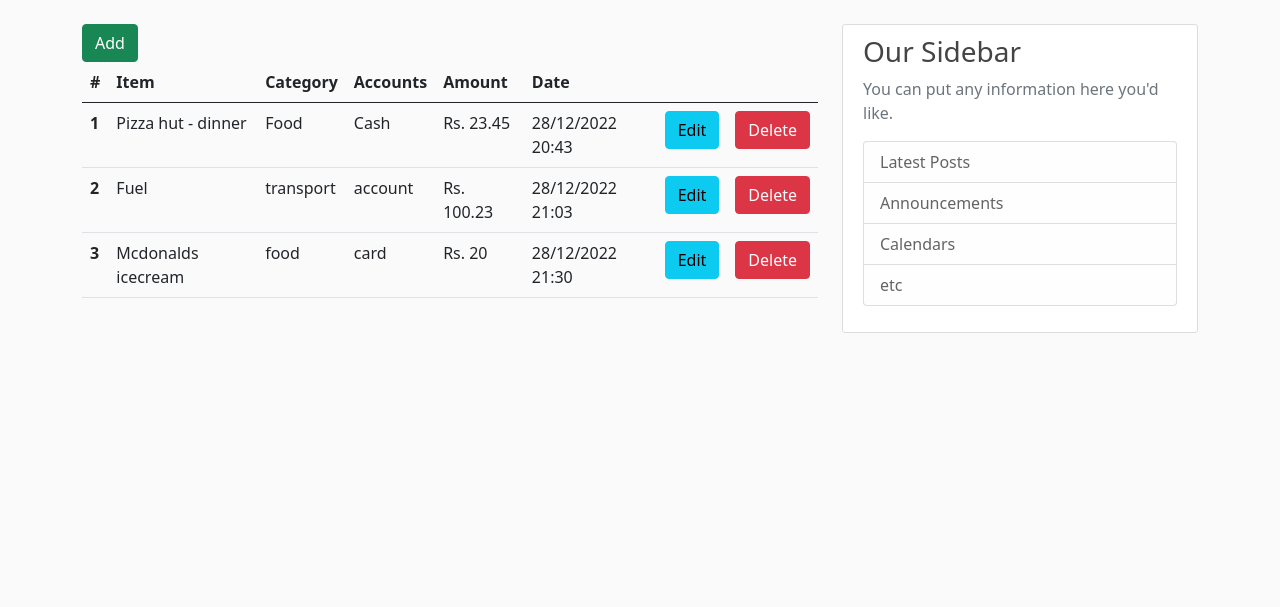
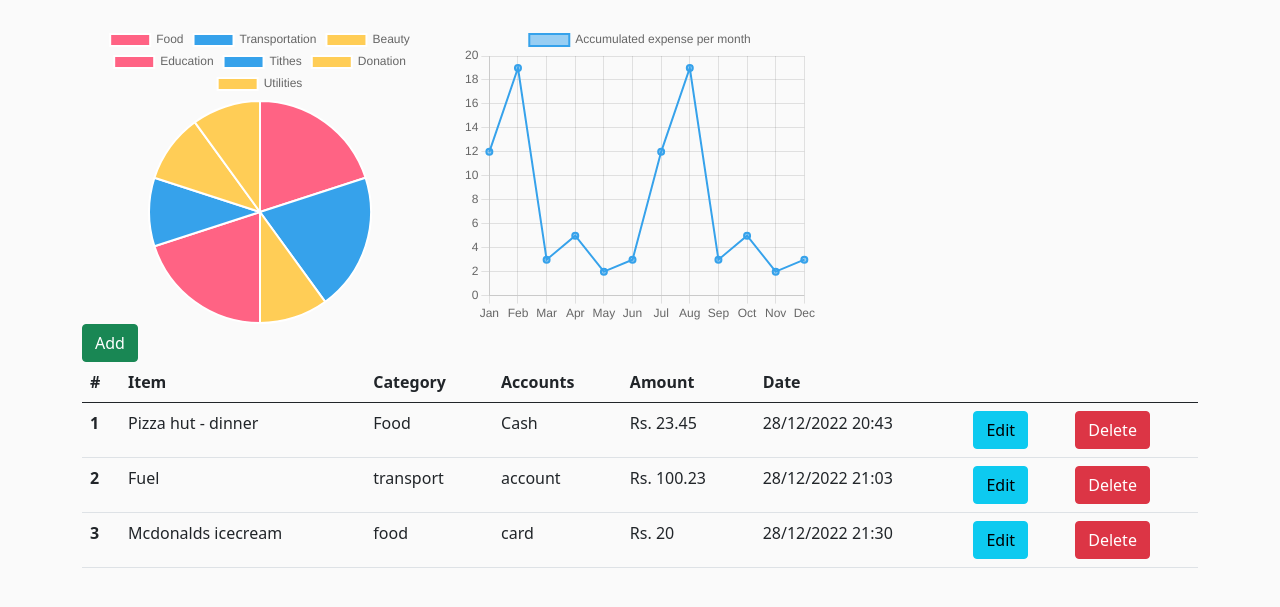
Before and after one commit to stanj98/personal_finance_tracker, a Django app: page / in a window 1280 px wide. Shown: the part 56-663 px from the top of the page. Run offline with Django 4.2, Linux system fonts and the light colour scheme; a map, chart or similar area stays blank.

Commit message:
added chart visuals

```diff
--- a/finance/templates/finance/base.html
+++ b/finance/templates/finance/base.html
@@ -34,21 +34,9 @@
     </header>
     <main role="main" class="container">
         <div class="row">
-            <div class="col-md-8">
-                {% block content %}{% endblock %}
-            </div>
-            <div class="col-md-4">
-                <div class="content-section">
-                <h3>Our Sidebar</h3>
-                <p class='text-muted'>You can put any information here you'd like.
-                    <ul class="list-group">
-                    <li class="list-group-item list-group-item-light">Latest Posts</li>
-                    <li class="list-group-item list-group-item-light">Announcements</li>
-                    <li class="list-group-item list-group-item-light">Calendars</li>
-                    <li class="list-group-item list-group-item-light">etc</li>
-                    </ul>
-                </p>
-                </div>
+            <div class="col-md-12">
+                {% block visuals %}{% endblock %}
+                {% block table %}{% endblock %}
             </div>
         </div>
     </main>
--- a/finance/templates/finance/home.html
+++ b/finance/templates/finance/home.html
@@ -1,7 +1,81 @@
 
 {% extends "finance/base.html" %}
 
-{% block content %}
+{% block visuals %}
+    <div class="row">
+        <div class="col-md-4">
+            <canvas id="categorySplit"></canvas>
+        </div>
+        <div class="col-md-4">
+            <canvas id="totalMonthlyExpenditure"></canvas>
+        </div>
+        <div class="col-md-4">
+            <canvas id="categorySplit"></canvas>
+        </div>
+    </div>
+
+    <script src="https://cdn.jsdelivr.net/npm/chart.js"></script>
+    <script>
+        const totalMonthlyExpenditure = document.getElementById('totalMonthlyExpenditure');
+        const categorySplit = document.getElementById('categorySplit');
+        // const ctx = document.getElementById('totalMonthlyExpenditure');
+
+
+        new Chart(totalMonthlyExpenditure, {
+            type: 'line',
+            data: {
+                labels: ['Jan', 'Feb', 'Mar', 'Apr', 'May', 'Jun', 'Jul', 'Aug', 'Sep', 'Oct', 'Nov', 'Dec'],
+                datasets: [{
+                label: 'Accumulated expense per month',
+                data: [12, 19, 3, 5, 2, 3, 12, 19, 3, 5, 2, 3],
+                borderWidth: 2
+                }]
+            },
+            options: {
+                maintainAspectRatio: false,
+                scales: {
+                    y: {
+                        beginAtZero: true
+                    }
+                }
+            }
+        });
+
+        new Chart(categorySplit, {
+            type: 'pie',
+            data: {
+                labels: [
+                    'Food',
+                    'Transportation',
+                    'Beauty',
+                    'Education',
+                    'Tithes',
+                    'Donation',
+                    'Utilities'
+                ],
+                datasets: [{
+                    label: 'Expense Breakup - current month',
+                    data: [20, 20, 10, 20, 10, 10, 10],
+                    backgroundColor: [
+                    'rgb(255, 99, 132)',
+                    'rgb(54, 162, 235)',
+                    'rgb(255, 205, 86)',
+                    'rgb(255, 99, 132)',
+                    'rgb(54, 162, 235)',
+                    'rgb(255, 205, 86)',
+                    'rgb(255, 205, 86)'
+                    ],
+                    hoverOffset: 4
+                }]
+            },
+            options: {
+                maintainAspectRatio: false
+            }
+        });
+    </script>
+    {% endblock visuals %}
+
+{% block table %}
     <table class="table">
         <thead>
             <button type="button" class="btn btn-success">Add</button>
@@ -31,4 +105,4 @@
             {% endfor %}
         </tbody>
     </table>
-{% endblock content %}
+{% endblock table %}
```
Lines whose indentation alone changed are shown as unchanged.
